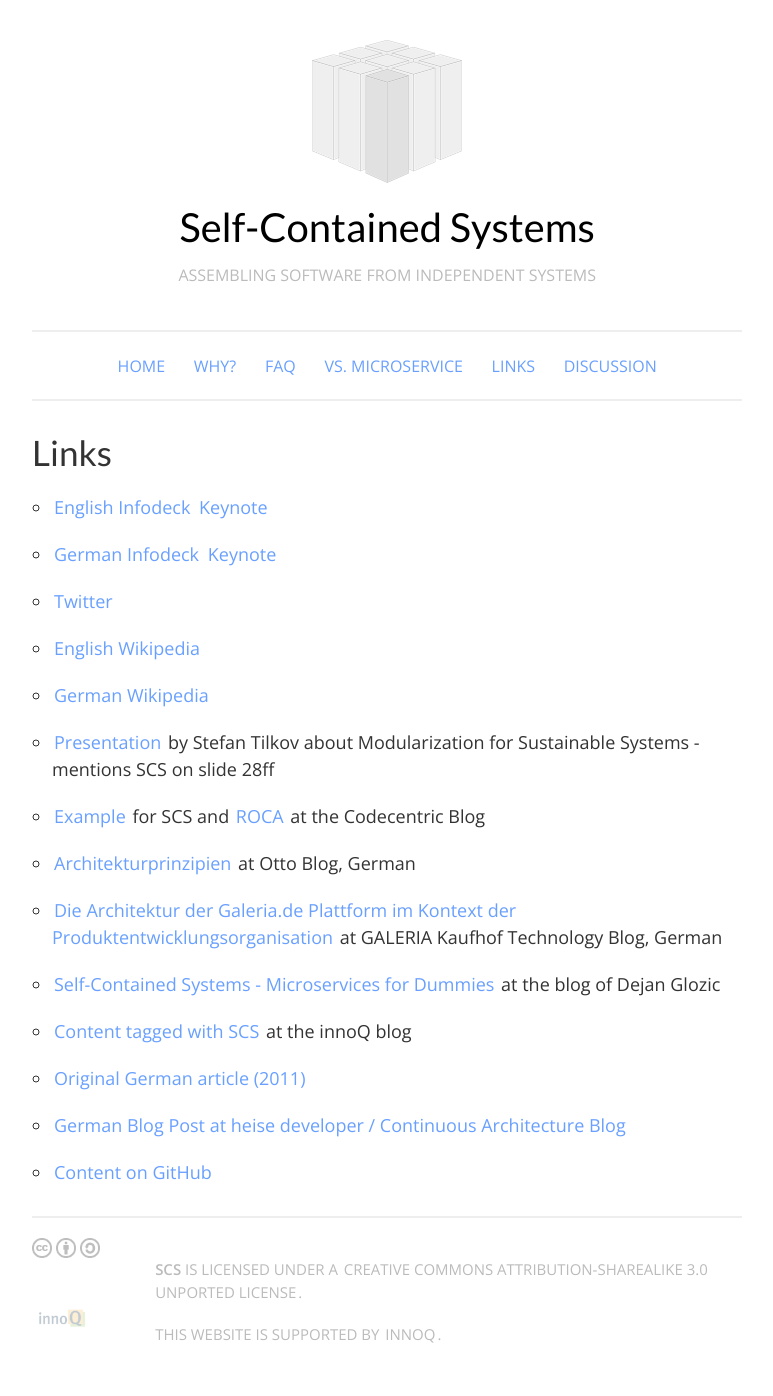
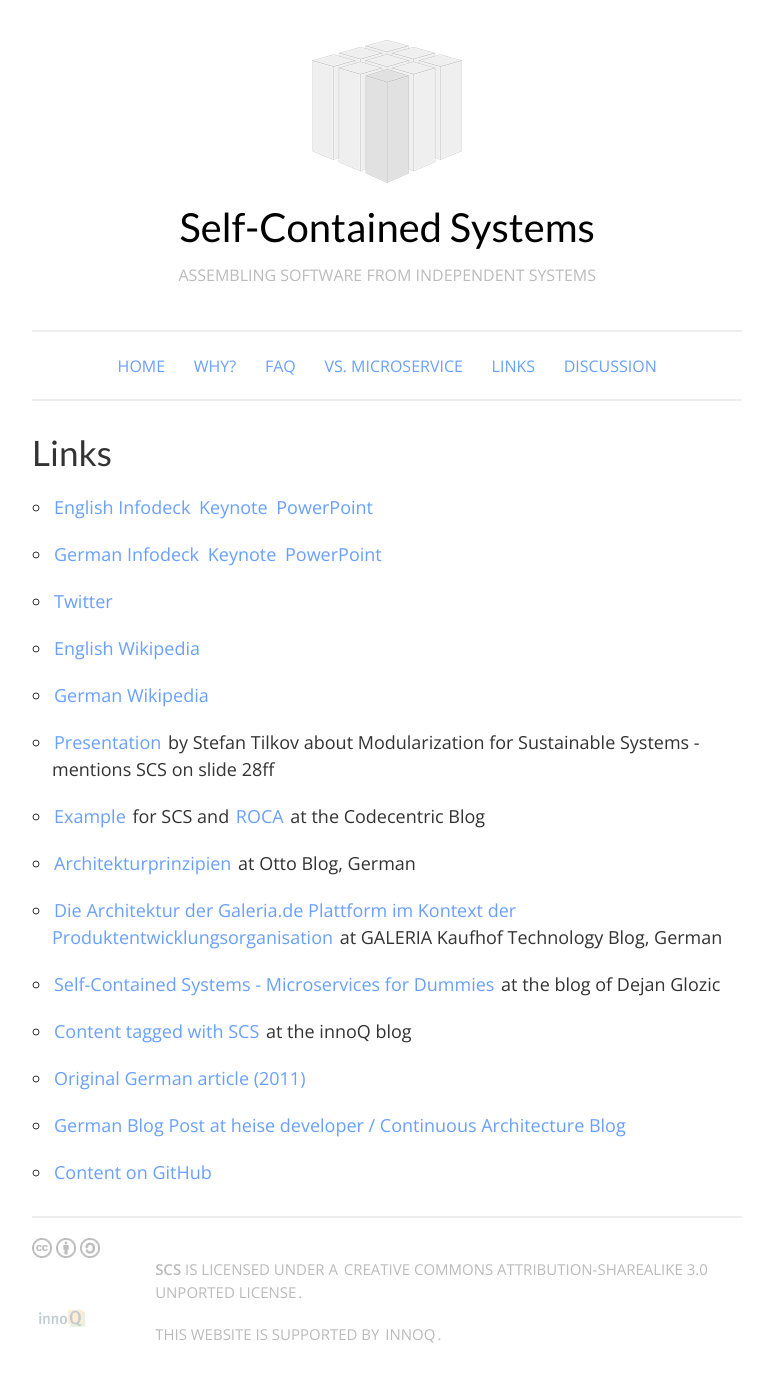
Before and after one commit to innoq/SCS, a Jekyll site: the page built from links.md, in a window 1280 px wide. Shown: the whole page, without its empty margins (128-901 px from the left). Built offline with Jekyll 4.4.1, drawn with Linux system fonts in a browser that asks for light colours.

Commit message:
Add PowerPoint Infodeck

```diff
--- a/links.md
+++ b/links.md
@@ -7,9 +7,9 @@
 Links
 ---
 
-* [English Infodeck](https://speakerdeck.com/rstrangh/self-contained-systems-1)  [Keynote](slidedeck/en/scs-infodeck-english.key)
+* [English Infodeck](https://speakerdeck.com/rstrangh/self-contained-systems-1)  [Keynote](slidedeck/en/scs-infodeck-english.key) [PowerPoint](slidedeck/en/scs-infodeck-english.pptx)
 
-* [German Infodeck](https://speakerdeck.com/rstrangh/self-contained-systems-german)  [Keynote](slidedeck/de/scs-infodeck-deutsch.key)
+* [German Infodeck](https://speakerdeck.com/rstrangh/self-contained-systems-german)  [Keynote](slidedeck/de/scs-infodeck-deutsch.key) [PowerPoint](slidedeck/de/scs-infodeck-deutsch.pptx)
 
 * [Twitter](https://twitter.com/scsarchitecture)
 
```
Also changed, not shown: 2 other files.
